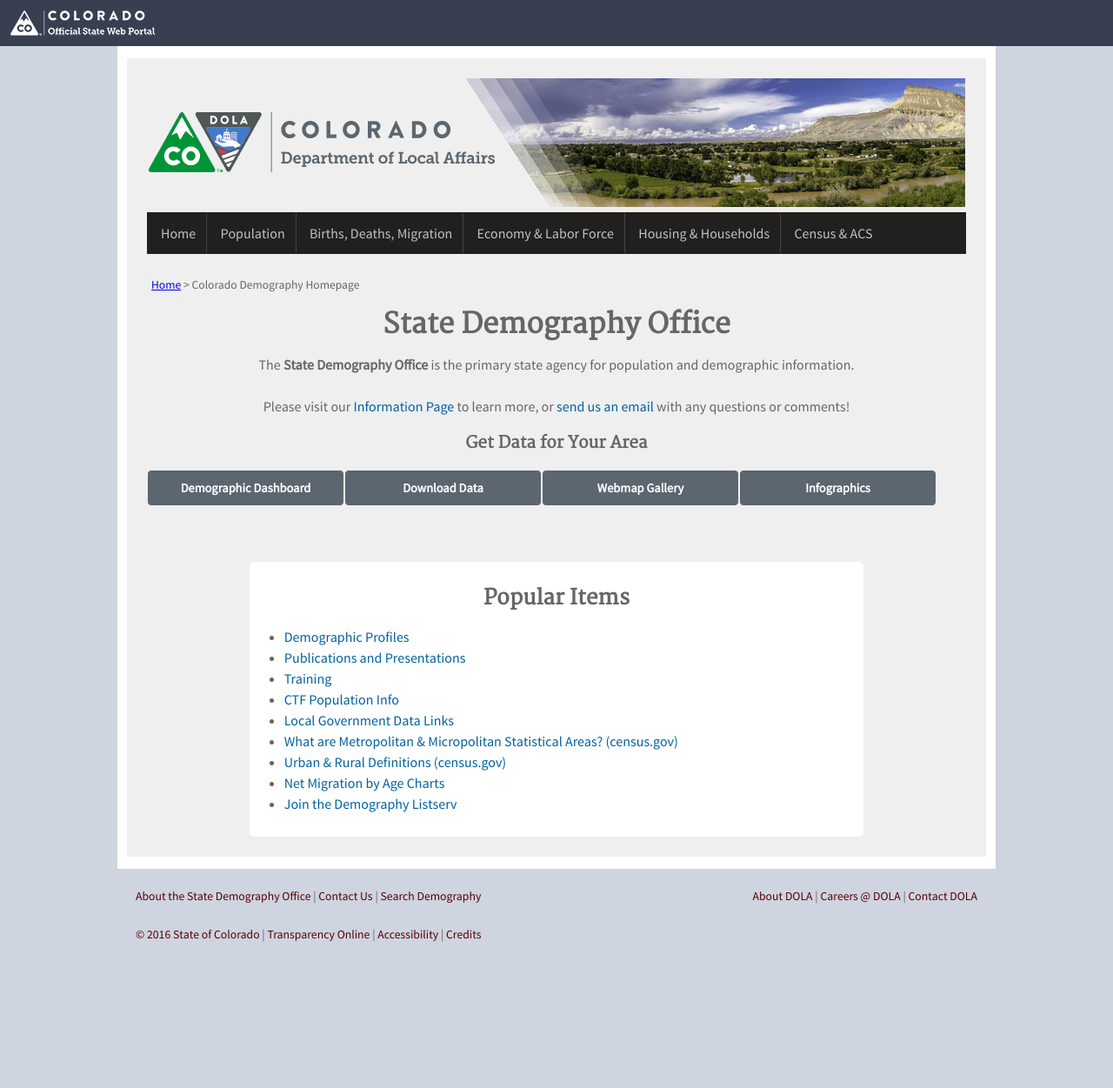
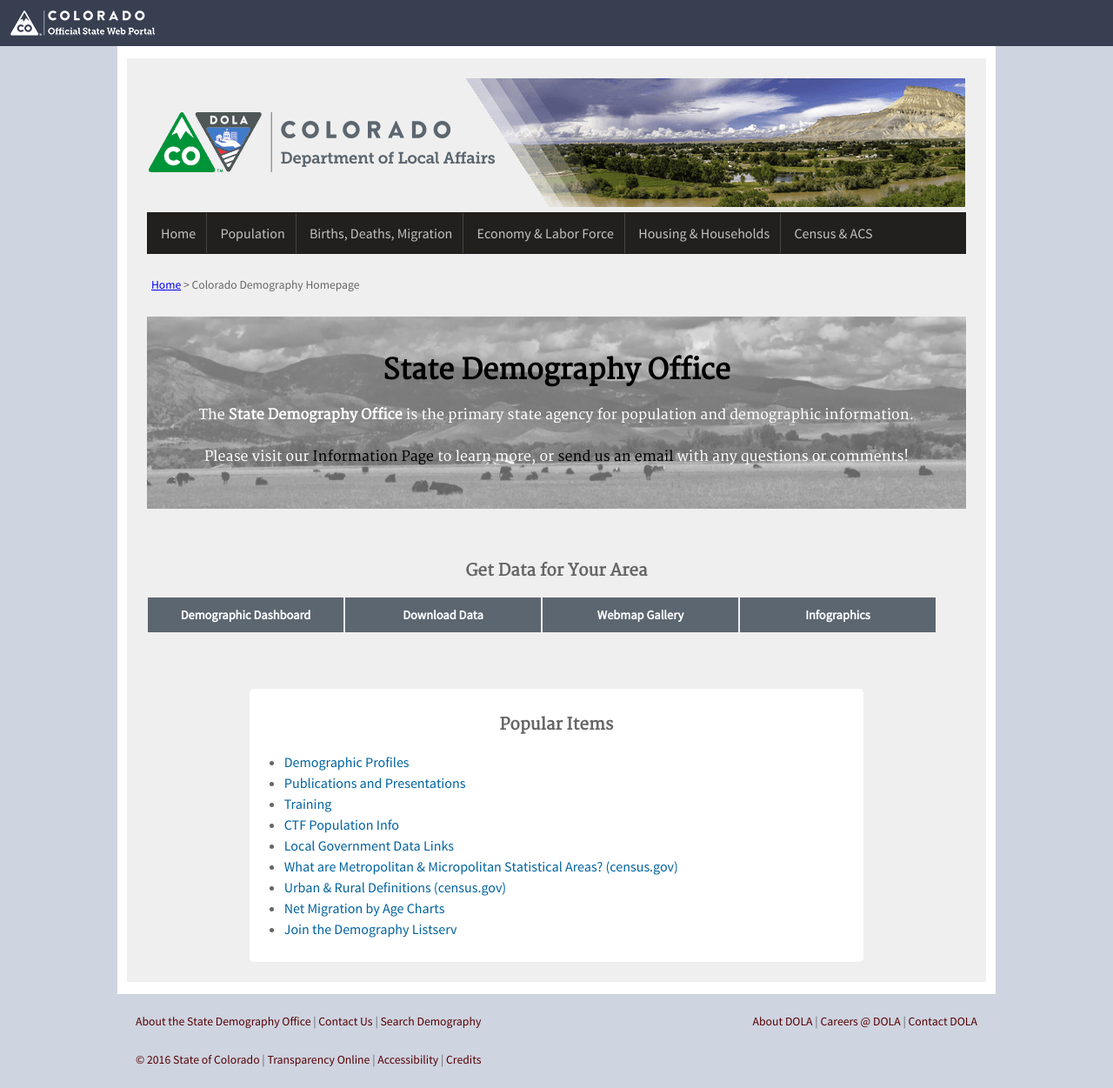
Before and after one commit to TBleess/Website_New, a Jekyll site: the page built from pages/0_Homepage_and_Footer_Links/index.md, in a window 1280 px wide. Shown: the whole page at 87% size. Built offline with Jekyll 4.4.1, drawn with Linux system fonts in a browser that asks for light colours; before the commit the page ends 1107 px from its top, so only the background shows below that.

Commit message:
unsatisfactory homepage

```diff
--- /dev/null
+++ b/_includes/_homepageHeader.html
@@ -0,0 +1,34 @@
+<style>
+
+.center{
+    text-align: center
+}
+
+.sdo-block{
+    background-image: url(assets/img/homepage1s.jpg);
+    background-size:cover;
+    background-repeat:no-repeat;
+    display: block;
+    color: White !important;
+    font-family: "Merriweather";
+    /*opacity:.5;*/
+    /*max-width:50%;*/
+    /*max-height: 10%;*/
+    /*border: 3px solid grey;*/
+}
+
+</style>
+
+<section class="sdo-block">
+
+<h1 class="center" style="color:black;font-size:200%;"> State Demography Office </h1>
+
+
+<p class="center">The <b>State Demography Office </b> is the primary state agency for population and demographic information.
+<br>
+<br>
+Please visit our <a href="https://demography.dola.colorado.gov/information/#about-the-state-demography-office" style="color:black;">Information Page</a> to learn more, or <a href="https://demography.dola.colorado.gov/contact/#contact-us" style="color:black;">send us an email</a> with any questions or comments! </p>
+<br>
+<br>
+<br>
+</section>
--- a/_includes/_infobox.html
+++ b/_includes/_infobox.html
@@ -49,7 +49,7 @@
       </style>
 
                           <div class="infobox">
-                          <h2 class="center"> Popular Items</h2>
+                          <h3 class="center"> Popular Items</h3>
                            <ul>
                              {% for link in site.data.infobox %}
                               <li>
--- a/_includes/_ourData.html
+++ b/_includes/_ourData.html
@@ -19,7 +19,7 @@
   /*margin-right: 2px;*/
   text-align: center;
   border: .25px solid #efefef;
-  border-radius: 5px;
+  /*border-radius: 5px;*/
 }
 
 .databutton:hover{
--- a/_layouts/homepage.html
+++ b/_layouts/homepage.html
@@ -8,6 +8,9 @@
     <div id="page-wrapper-inner">
       {% include _header.html %}
       {% include _breadcrumb.html %}
+      <br>
+      <br>
+
       <div id="main-content">
         <div class="content">
           {{ content }}
--- a/pages/0_Homepage_and_Footer_Links/index.md
+++ b/pages/0_Homepage_and_Footer_Links/index.md
@@ -6,24 +6,9 @@
 
 ---
 
-<style>
+{% include _homepageHeader.html %}
 
-.center {
-    text-align: center
-}
-
-</style>
-
-
-<h1 class="center"> State Demography Office </h1>
-
-
-<p class="center">The <b>State Demography Office </b> is the primary state agency for population and demographic information.
 <br>
-<br>
-Please visit our <a href="https://demography.dola.colorado.gov/information/#about-the-state-demography-office">Information Page</a> to learn more, or <a href="https://demography.dola.colorado.gov/contact/#contact-us">send us an email</a> with any questions or comments! </p>
-
-
 <h3 class="center"> Get Data for Your Area</h3>
 
 {% include _ourData.html %}
```
Also changed, not shown: assets/img/homepage1s.jpg (added).
